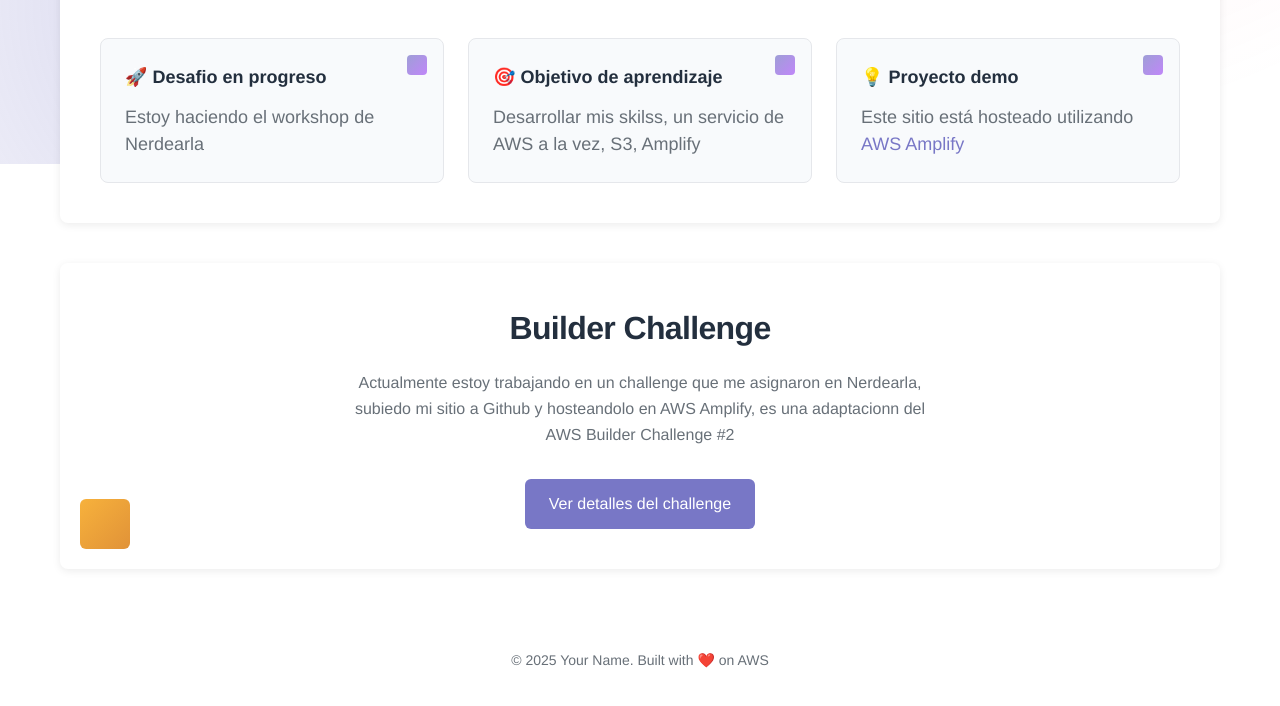
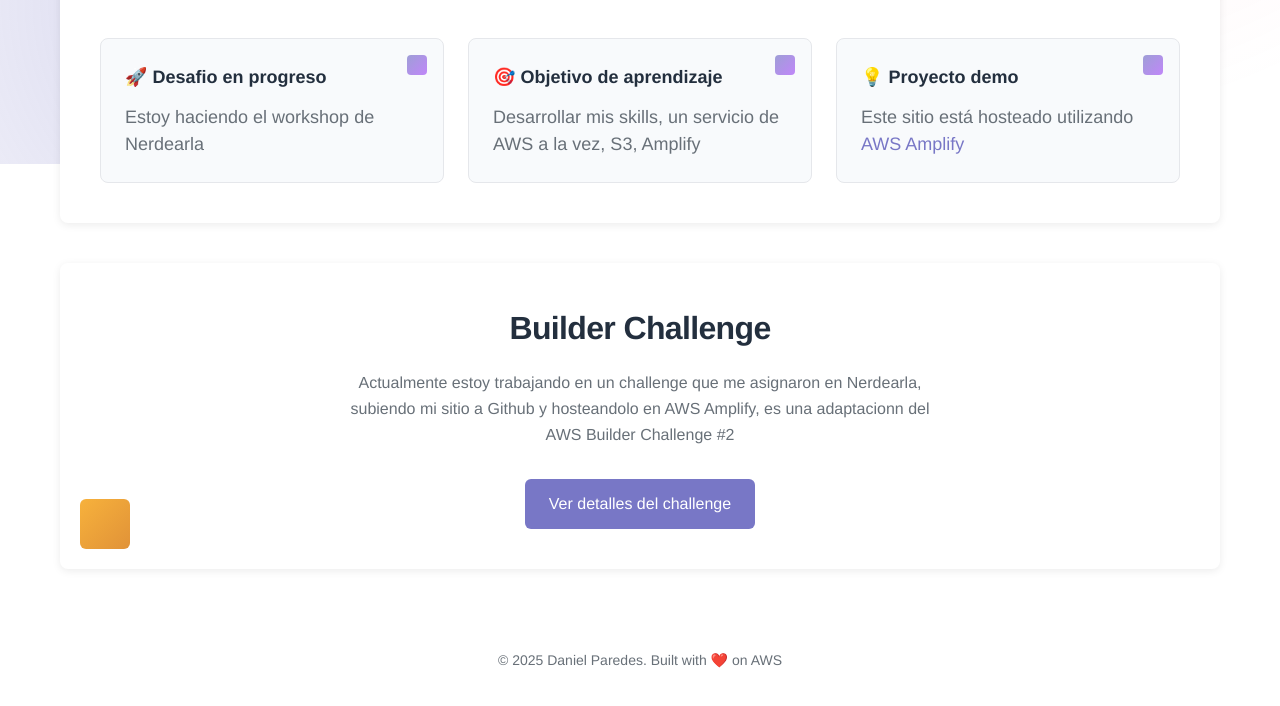
Before and after one commit to daniel-paredes-tech/hello-world-cloud, a plain HTML site: page index.html in a window 1280 px wide. Shown: the part 636-1342 px from the top of the page. Drawn offline with Linux system fonts and the light colour scheme.

Commit message:
Actualizando index.html. En este caso sin foto

```diff
--- a/index.html
+++ b/index.html
@@ -24,7 +24,7 @@
                 </div>
                 <div class="fact-card">
                     <h4>🎯 Objetivo de aprendizaje</h4>
-                    <p>Desarrollar mis skilss, un servicio de AWS a la vez, S3, Amplify</p>
+                    <p>Desarrollar mis skills, un servicio de AWS a la vez, S3, Amplify</p>
                 </div>
                 <div class="fact-card">
                     <h4>💡 Proyecto demo</h4>
@@ -35,7 +35,7 @@
 
         <section class="aws-journey">
             <h3>Builder Challenge</h3>
-            <p>Actualmente estoy trabajando en un challenge que me asignaron en Nerdearla, subiedo mi sitio a Github y hosteandolo en AWS Amplify, es una adaptacionn del AWS Builder Challenge #2</p>
+            <p>Actualmente estoy trabajando en un challenge que me asignaron en Nerdearla, subiendo mi sitio a Github y hosteandolo en AWS Amplify, es una adaptacionn del AWS Builder Challenge #2</p>
             <a href="https://builder.aws.com/content/333fAHGmUSrbb4BwJ1hyMuUgQeS/hola-mundo-cloud-comenzando-tu-camino-en-la-nube" target="_blank" class="cta-button">Ver detalles del challenge</a>
         </section>
 
@@ -64,7 +64,7 @@
     </main>
 
     <footer>
-        <p>&copy; 2025 Your Name. Built with ❤️ on AWS</p>
+        <p>&copy; 2025 Daniel Paredes. Built with ❤️ on AWS</p>
     </footer>
 
     <!-- Contact form JavaScript -->
```
